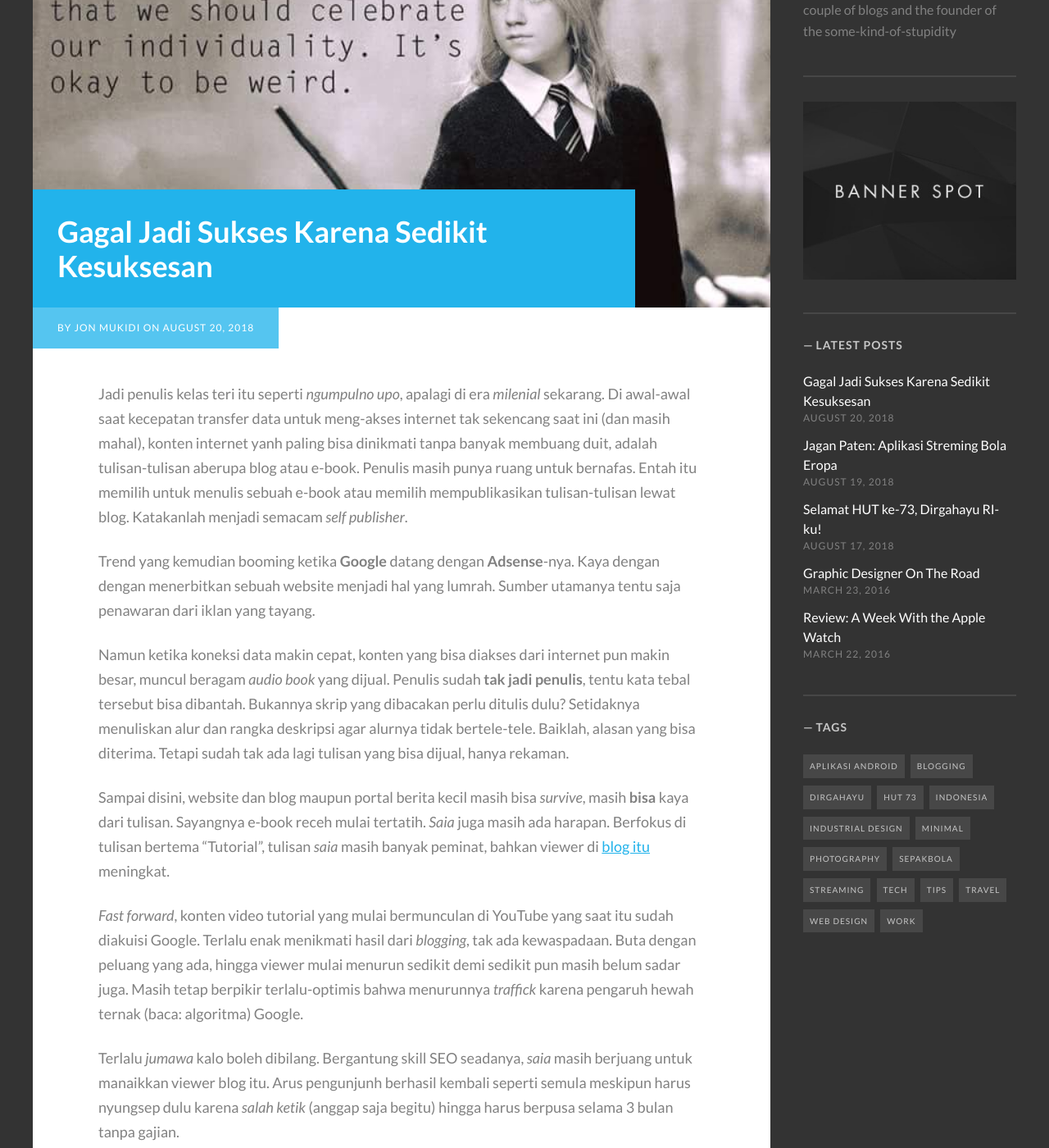
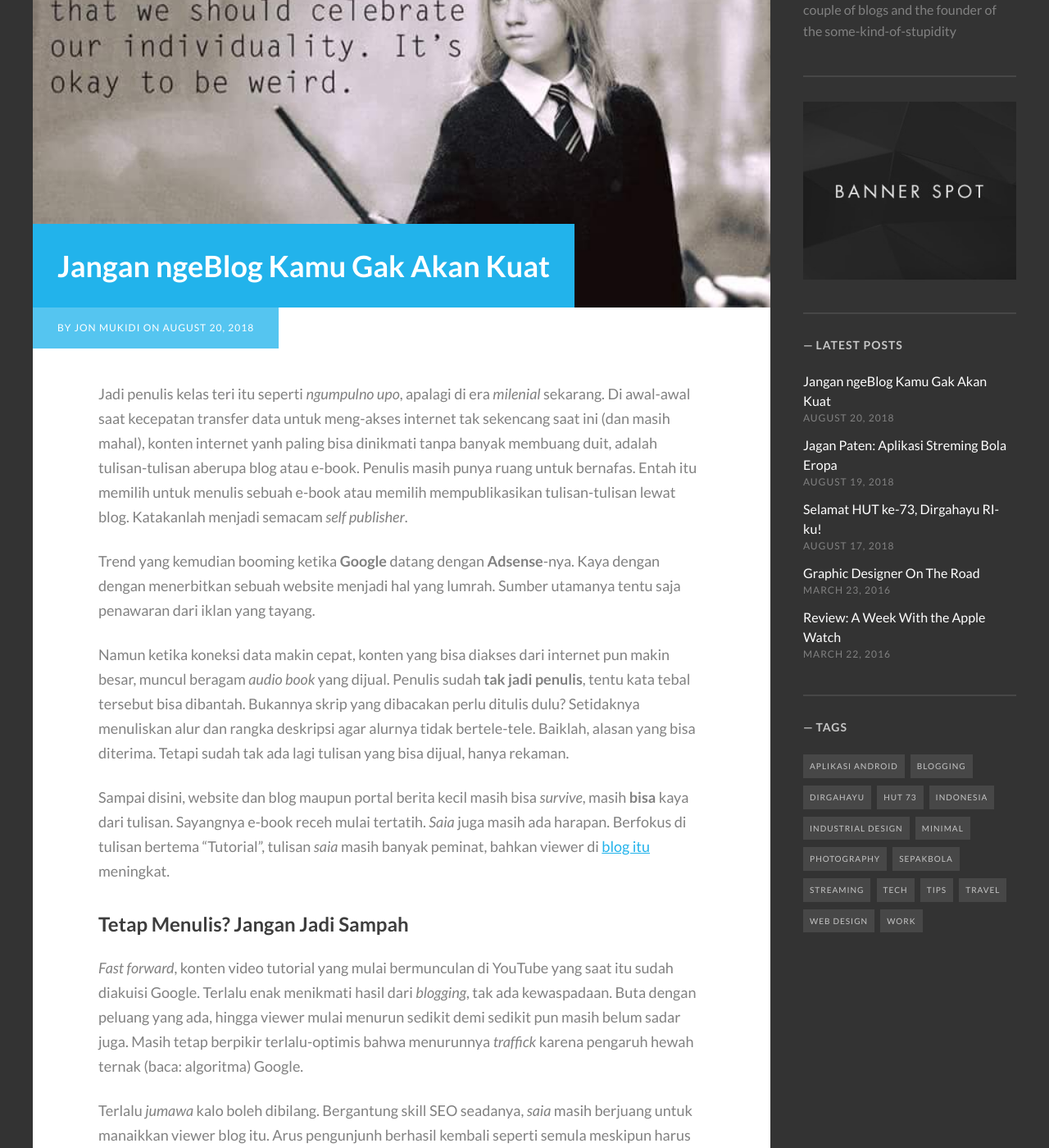
Before and after one commit to knoacc/pcr, a Jekyll site: the page built from _posts/2018-08-20-jangan-ngeblog-kamu-gak-akan-kuat.md, in a window 1280 px wide and 1400 px high, scrolled down 338 px. Shown: the whole window at 82% size. Built offline with Jekyll 4.4.1, drawn with Linux system fonts in a browser that asks for light colours; some web fonts are replaced; our own code applies the rules of GitHub Pages for plain Markdown files; comment, search, counter and statistics services are not loaded; some of the changed text lies outside the part shown.

Commit message:
Update and rename 2018-08-20-gagal-sukses-karena-sedikit-kesuksesan.md to 2018-08-20-jangan-ngeblog-kamu-gak-akan-kuat.md

```diff
--- a/_posts/2018-08-20-gagal-sukses-karena-sedikit-kesuksesan.md
+++ b/_posts/2018-08-20-jangan-ngeblog-kamu-gak-akan-kuat.md
@@ -1,5 +1,5 @@
 ---
-title: Gagal Jadi Sukses Karena Sedikit Kesuksesan
+title: Jangan ngeBlog Kamu Gak Akan Kuat
 description: Catatan saat hanya membelitkan handuk sembari tiduran setelah mandi siang. Berusaha meng-koreksi diri.
 banner_image: gagal-sukses.jpg
 image: https://www.paciran.comi/images/posts/ngudut.jpg
@@ -15,6 +15,8 @@ Namun ketika koneksi data makin cepat, konten  yang bisa diakses dari internet p
 
 Sampai disini, website dan blog maupun portal berita kecil masih bisa _survive_, masih **bisa** kaya dari tulisan. Sayangnya e-book receh mulai tertatih. _Saia_ juga masih ada harapan. Berfokus di tulisan bertema "Tutorial", tulisan _saia_ masih banyak peminat, bahkan viewer di [blog itu](https:www.knoacc.org) meningkat.
 
+### Tetap Menulis? Jangan Jadi Sampah
+
 _Fast forward_, konten video tutorial yang mulai bermunculan di YouTube yang saat itu sudah diakuisi Google. Terlalu enak menikmati hasil dari _blogging_, tak ada kewaspadaan. Buta dengan peluang yang ada, hingga viewer mulai menurun sedikit demi sedikit pun masih belum sadar juga. Masih tetap berpikir terlalu-optimis bahwa menurunnya _traffick_ karena pengaruh hewah ternak (baca: algoritma) Google.
 
 Terlalu _jumawa_ kalo boleh dibilang. Bergantung skill SEO seadanya, _saia_ masih berjuang untuk manaikkan viewer blog itu. Arus pengunjunh berhasil kembali seperti semula meskipun harus nyungsep dulu karena _salah ketik_ (anggap saja begitu) hingga harus berpusa selama 3 bulan tanpa gajian.
@@ -35,4 +41,4 @@ Haha... Sedemikian pun, **belum mau sadar** juga _saia_. Masih _keukeuh_ tidak m
 
 Kisah _saia_ adalah contoh dari seseorang yang Gagal Sukses gara-gara terlalu _enjoy_ menikmati manisnya secuil remah coklat di tepi sungai dan menolak untuk menyeberang padahal sudah melihat ada pesta api unggun di sana.
 
-Bukan tanpa alasan, meskipun kalau _saia_ ucapkan akan terasa _bohong bingits_. Mungkin juga kamu akan bilang: "Maksa!"
+Bukan tanpa alasan, meskipun kalau _saia_ ucapkan akan terasa _bohong bingits_. Mungkin juga kamu akan bilang: "Maksa!".
```
Also changed, not shown: other parts of _posts/2018-08-20-jangan-ngeblog-kamu-gak-akan-kuat.md (+4 -0 lines).
